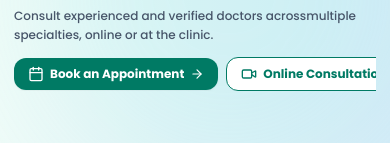
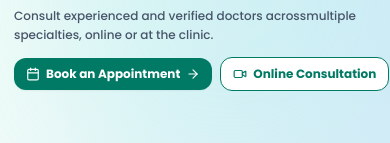
Before and after one commit to Ajayendra30/ZESTMED, a React (Vite) app: page /doctor in a window 390 px wide. Shown: the part 200-343 px from the top of the page. Built offline with nearby package versions, Linux system fonts and the light colour scheme.

Commit message:
fix: prevent Online Consultation button text from cutting off by adjusting column width and spacing

```diff
--- a/src/components/DoctorHero.jsx
+++ b/src/components/DoctorHero.jsx
@@ -38,7 +38,7 @@ export default function DoctorHero({
       <div className="relative z-10 w-full px-3.5 sm:px-6 lg:px-6 xl:px-8 2xl:px-10 pt-2 sm:pt-2.5 lg:pt-3 pb-3 sm:pb-4 lg:pb-0 flex flex-col lg:flex-row items-center lg:items-end justify-between gap-5 lg:gap-3 xl:gap-4">
 
         {/* Left Column: Heading, Subtitle & Action Buttons */}
-        <div className="w-full lg:w-[360px] xl:w-[400px] 2xl:w-[430px] shrink-0 space-y-2 sm:space-y-2.5 relative z-20 text-left self-center lg:self-center lg:pb-3 xl:pb-4">
+        <div className="w-full lg:w-[420px] xl:w-[450px] 2xl:w-[480px] shrink-0 space-y-2 sm:space-y-2.5 relative z-20 text-left self-center lg:self-center lg:pb-3 xl:pb-4">
 
           {/* Doctor Appointment Badge */}
           <div className="inline-flex items-center gap-1.5 px-2.5 py-1 rounded-lg bg-[#E0F3ED] text-[#007A64] border border-[#BCE8DD] text-xs font-bold shadow-2xs">
@@ -59,14 +59,14 @@ export default function DoctorHero({
             multiple specialties, online or at the clinic.
           </p>
 
-          {/* Action Buttons - Side by side in a single horizontal line */}
-          <div className="flex flex-row items-center gap-2 sm:gap-2.5 pt-1 flex-nowrap overflow-x-auto scrollbar-none">
+          {/* Action Buttons - Side by side in a single horizontal line without cut-off */}
+          <div className="flex flex-row items-center gap-2 sm:gap-2.5 pt-1 flex-nowrap">
             <button
               type="button"
               onClick={() => onBookAppointment && onBookAppointment(null, 'Clinic Visit')}
-              className="bg-[#007A64] hover:bg-[#006852] text-white font-bold text-xs sm:text-[13px] md:text-sm px-3.5 sm:px-4 py-2 sm:py-2.5 rounded-xl shadow-xs hover:shadow-md transition-all flex items-center gap-1.5 sm:gap-2 whitespace-nowrap shrink-0 cursor-pointer active:scale-95"
+              className="bg-[#007A64] hover:bg-[#006852] text-white font-bold text-xs sm:text-xs md:text-[13px] xl:text-sm px-3 sm:px-3.5 xl:px-4 py-2 sm:py-2.5 rounded-xl shadow-xs hover:shadow-md transition-all flex items-center gap-1.5 sm:gap-2 whitespace-nowrap shrink-0 cursor-pointer active:scale-95"
             >
-              <Calendar className="w-4 h-4 shrink-0" />
+              <Calendar className="w-3.5 h-3.5 sm:w-4 sm:h-4 shrink-0" />
               <span>Book an Appointment</span>
               <ArrowRight className="w-3.5 h-3.5 sm:w-4 sm:h-4 shrink-0" />
             </button>
@@ -74,9 +74,9 @@ export default function DoctorHero({
             <button
               type="button"
               onClick={() => onOnlineConsultation && onOnlineConsultation(null, 'Online Consultation')}
-              className="bg-white hover:bg-slate-50 text-[#007A64] border border-[#007A64] font-bold text-xs sm:text-[13px] md:text-sm px-3.5 sm:px-4 py-2 sm:py-2.5 rounded-xl shadow-2xs hover:shadow-sm transition-all flex items-center gap-1.5 sm:gap-2 whitespace-nowrap shrink-0 cursor-pointer active:scale-95"
+              className="bg-white hover:bg-slate-50 text-[#007A64] border border-[#007A64] font-bold text-xs sm:text-xs md:text-[13px] xl:text-sm px-3 sm:px-3.5 xl:px-4 py-2 sm:py-2.5 rounded-xl shadow-2xs hover:shadow-sm transition-all flex items-center gap-1.5 sm:gap-2 whitespace-nowrap shrink-0 cursor-pointer active:scale-95"
             >
-              <Video className="w-4 h-4 shrink-0 text-[#007A64]" />
+              <Video className="w-3.5 h-3.5 sm:w-4 sm:h-4 shrink-0 text-[#007A64]" />
               <span>Online Consultation</span>
             </button>
           </div>
```
